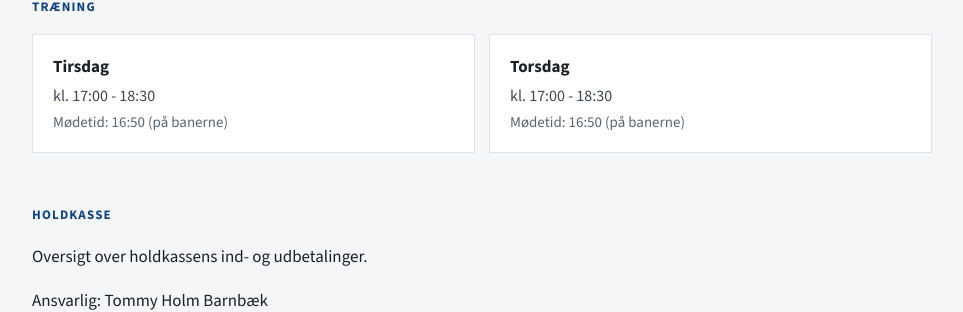
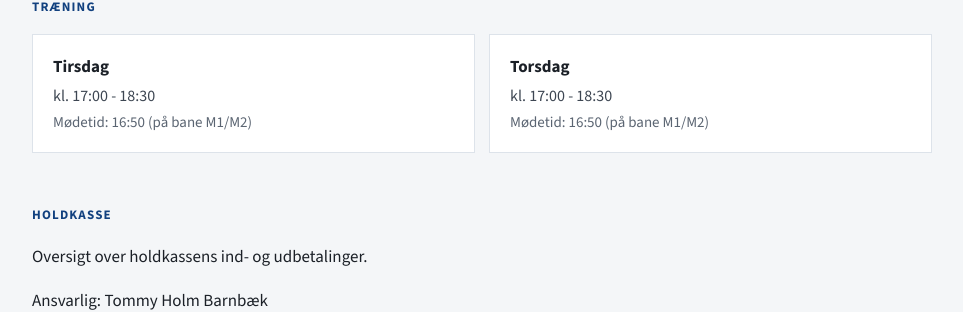
Before and after one commit to holm-dk/fodbold-vb-piger, a Jekyll site: the page built from index.md, in a window 1280 px wide and 900 px high. Shown: the part 331-643 px from the top of the window, without its empty margins (158-1121 px from the left). Built offline with Jekyll 4.4.1, drawn with Linux system fonts in a browser that asks for light colours.

Commit message:
Rettet træningsbaner

```diff
--- a/index.md
+++ b/index.md
@@ -10,8 +10,8 @@
 ## Træning
 
 {% include cards-start.html %}
-{% include card.html title="Tirsdag" lead="kl. 17:00 - 18:30" sub="Mødetid: 16:50 (på banerne)" %}
-{% include card.html title="Torsdag" lead="kl. 17:00 - 18:30" sub="Mødetid: 16:50 (på banerne)" %}
+{% include card.html title="Tirsdag" lead="kl. 17:00 - 18:30" sub="Mødetid: 16:50 (på bane M1/M2)" %}
+{% include card.html title="Torsdag" lead="kl. 17:00 - 18:30" sub="Mødetid: 16:50 (på bane M1/M2)" %}
 {% include cards-end.html %}
 
 ## Holdkasse
```
